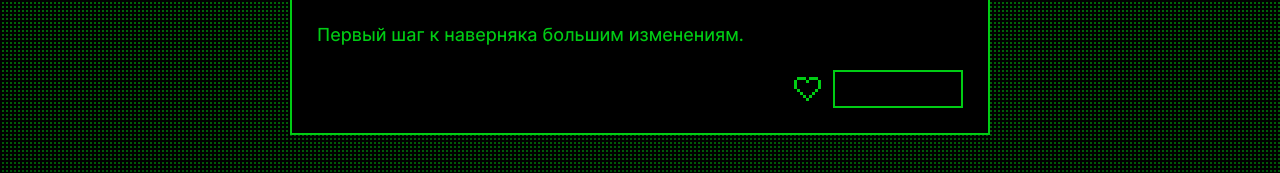
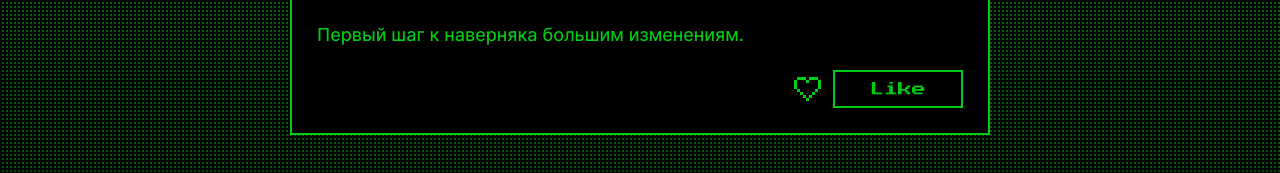
Before and after one commit to DadMoose/zakrivayuschiy-teg-f, a plain HTML site: page index.html in a window 1280 px wide. Shown: the part 1160-1333 px from the top of the page. Drawn offline with Linux system fonts and the dark colour scheme.

Commit message:
исправлена ошибка отображения текста кнопки и иконки дискеты в тёмной авто теме

```diff
--- a/styles/themes.css
+++ b/styles/themes.css
@@ -44,9 +44,9 @@
     --gradient-strip-color: var(--bg-color);
     --gradient-start: #007f0c;
     --gradient-end: #004306;
-    --reversed-text: var(--bg-color);
+    --reversed-text: var(--text-color);
     --heart: #ff0000;
-    --contour-color: var(--bg-color);
+    --contour-color: var(--text-color);
     --main-body-color: var(--heart);
     --backdrop-color: #000;
   }
```
